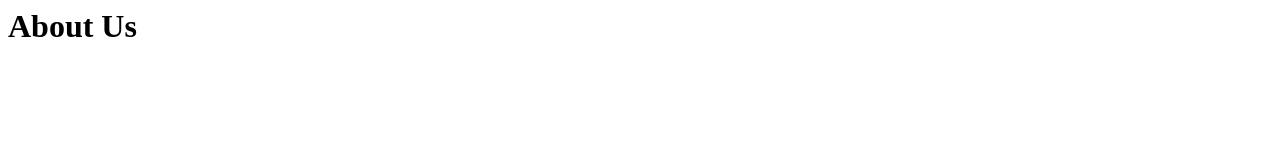
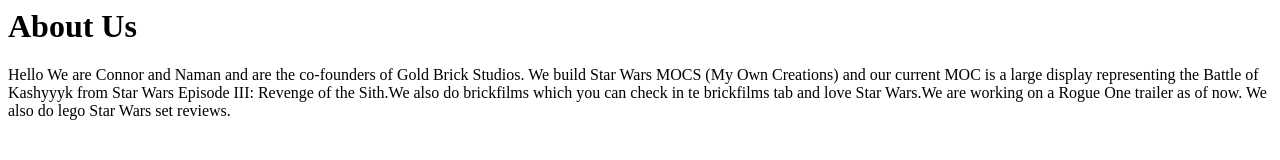
Before and after one commit to connorlsmr2021/IDT-Project, a plain HTML site: page about.html in a window 1280 px wide. Drawn offline with Linux system fonts and the light colour scheme.

Commit message:
about page changes

```diff
--- a/about.html
+++ b/about.html
@@ -4,5 +4,6 @@
      </head>
      <body>
 <h1>About Us</h1>
-      </body>
-      </html>
+<p>Hello We are Connor and Naman and are the co-founders of Gold Brick Studios. We build Star Wars MOCS (My Own Creations) and our current MOC is
+ a large display representing the Battle of Kashyyyk from Star Wars Episode III: Revenge of the Sith.We also do brickfilms which you can check in te brickfilms
+ tab and love Star Wars.We are working on a Rogue One trailer as of now. We also do lego Star Wars set reviews.<p>
```
